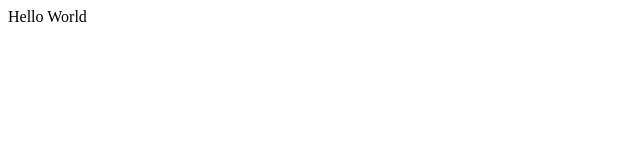
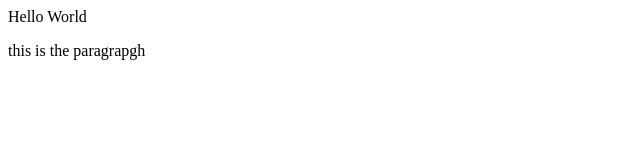
Before and after one commit to Ved005/Demo-Github, a plain HTML site: page index.html in a window 1280 px wide. Shown: the whole page, without its empty margins (0-640 px from the left). Drawn offline with Linux system fonts and the light colour scheme.

Commit message:
modified 2 file
refer the firt message

```diff
--- a/index.html
+++ b/index.html
@@ -1 +1,2 @@
 <div>Hello World</div>
+<p>this is the paragrapgh</p>
```
Also changed, not shown: 1 other file.
